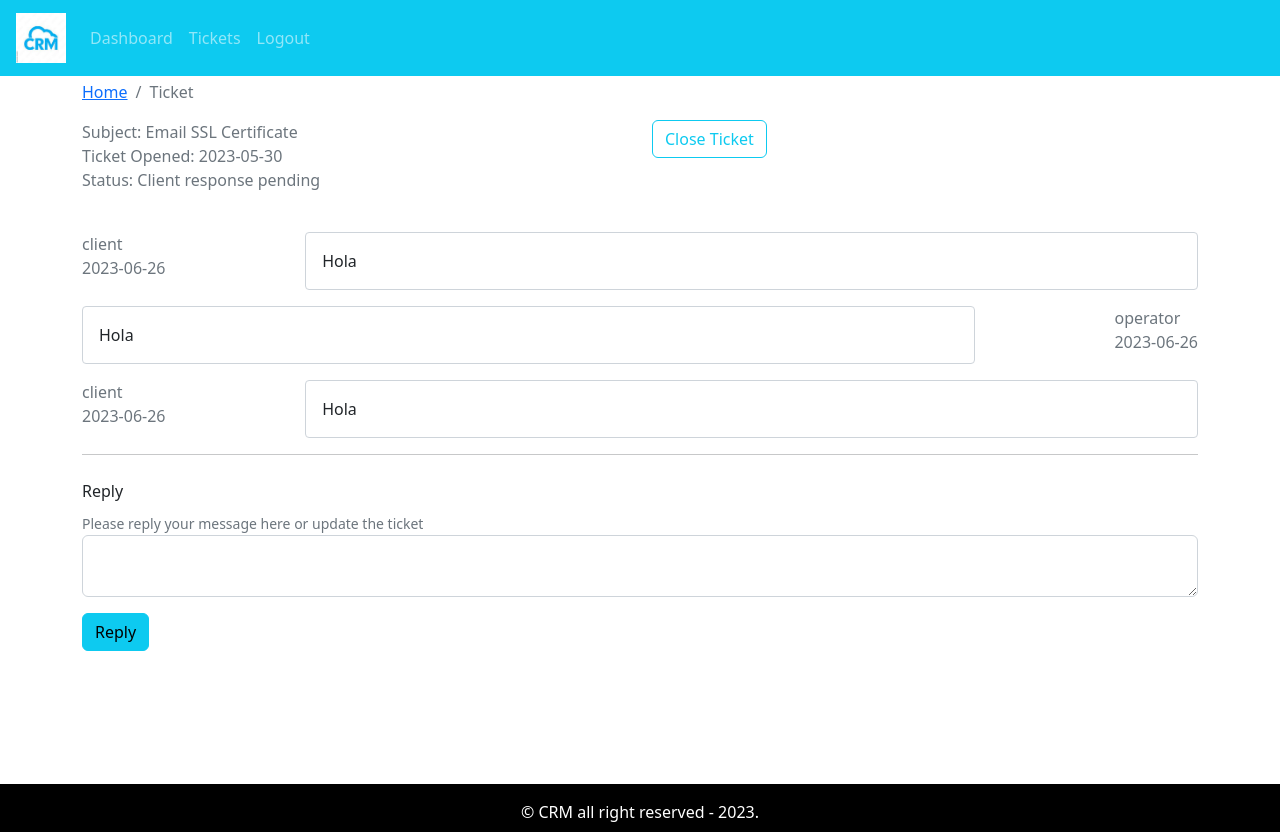
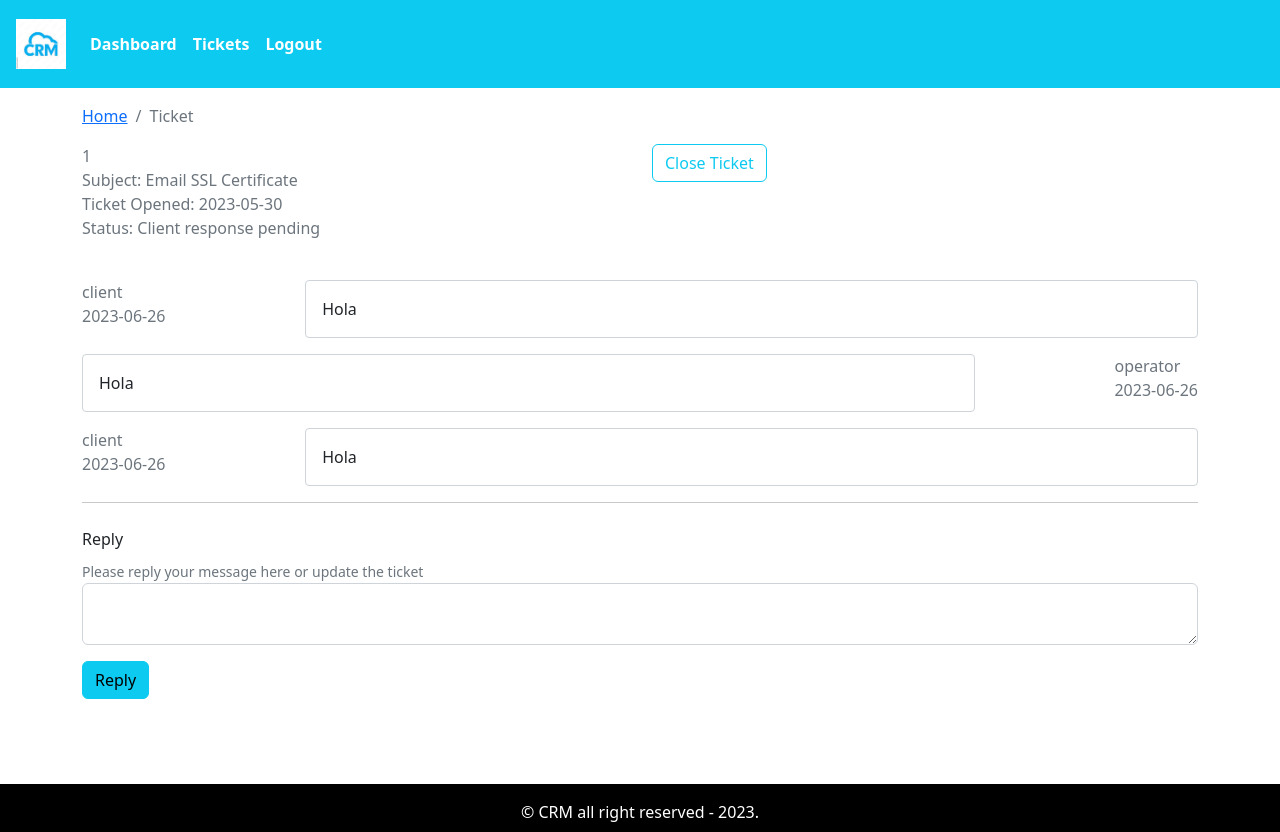
Before and after one commit to shahnawaz52/crm-frontend, a React (Create React App) app: page /ticket/1 in a window 1280 px wide. Built offline with nearby package versions, Linux system fonts and the light colour scheme.

Commit message:
Added router to pages

```diff
--- a/package.json
+++ b/package.json
@@ -11,6 +11,8 @@
     "react": "^18.2.0",
     "react-bootstrap": "^2.7.4",
     "react-dom": "^18.2.0",
+    "react-router-bootstrap": "^0.26.2",
+    "react-router-dom": "^6.14.0",
     "react-scripts": "5.0.1",
     "web-vitals": "^2.1.4"
   },
--- a/src/App.css
+++ b/src/App.css
@@ -11,6 +11,30 @@ header {
     grid-area: header;
 }
 
+.nav ul {
+    list-style-type: none;
+    margin: 0;
+    padding: 0;
+}
+
+.nav li {
+    display: inline-block;
+    padding-top: 24px;
+    padding-bottom: 24px;
+  }
+
+.nav a {
+text-decoration: none;
+color: white;
+font-weight: bold;
+padding: 24px 32px;
+}
+
+nav a:hover {
+    background: #08a6c9;
+    color: white;
+  }
+
 main {
     grid-area: main;
     min-height: 88vh;
--- a/src/App.js
+++ b/src/App.js
@@ -1,22 +1,36 @@
 import './App.css';
-import DefaultLayout from './layout/DefaultLayout';
-
+import { BrowserRouter as Router, Routes, Route } from "react-router-dom"
 import EntryPage from './pages/entry/EntryPage';
 import Dashboard from './pages/dashboard/Dashboard';
 import AddTicket from './pages/newticket/AddTicket';
 import TicketListPage from './pages/TicketList/TicketListPage';
 import Ticket from './pages/TicketList/ticket/Ticket';
+import PrivateRoute from './components/PrivateRoute/PrivateRoute';
 
 function App() {
   return (
     <div className="App">
-      {/* <EntryPage /> */}
-      <DefaultLayout>
-          {/* <Dashboard /> */}
-          {/* <AddTicket /> */}
-          {/* <TicketListPage /> */}
-          <Ticket />
-        </DefaultLayout>
+      <Router>
+        <Routes>
+          <Route path="/" element={<EntryPage />} />
+
+          {/* <Route path="/" element={<DefaultLayout />}>
+            <Route path="/dashboard" element={<Dashboard />} />
+            <Route path="/add-ticket" element={<AddTicket />} />
+            <Route path="/tickets" element={<TicketListPage />} />
+            <Route path="/ticket/:tid" element={<Ticket />} />
+          </Route> */}
+
+        </Routes>
+        {/* <DefaultLayout>
+          <Routes> */}
+            <PrivateRoute path="/dashboard" element={<Dashboard />} />
+            <PrivateRoute path="/add-ticket" element={<AddTicket />} />
+            <PrivateRoute path="/tickets" element={<TicketListPage />} />
+            <PrivateRoute path="/ticket/:tId" element={<Ticket />} />
+          {/* </Routes>
+        </DefaultLayout> */}
+      </Router>
     </div>
   );
 }
--- a/src/components/BreadCrumb/BreadCrumb.js
+++ b/src/components/BreadCrumb/BreadCrumb.js
@@ -2,7 +2,7 @@ import Breadcrumb from 'react-bootstrap/Breadcrumb';
 
 const BreadCrumb = ({ page }) => {
     return (
-        <Breadcrumb>
+        <Breadcrumb className='mt-4'>
             <Breadcrumb.Item href="/">Home</Breadcrumb.Item>
 
             <Breadcrumb.Item active>{page}</Breadcrumb.Item>
--- a/src/components/PasswordReset/PasswordReset.js
+++ b/src/components/PasswordReset/PasswordReset.js
@@ -1,7 +1,7 @@
 import { Container, Row, Col, Form, Button } from "react-bootstrap";
 import PropTypes from 'prop-types';
 
-const PasswordReset = ({handleOnChange, handleOnResetSubmit, handleFormSwitch, email}) => {
+const PasswordReset = ({ handleOnChange, handleOnResetSubmit, handleFormSwitch, email }) => {
 
     return (
         // <div className="jumbotron container-fluid container">
--- /dev/null
+++ b/src/components/PrivateRoute/PrivateRoute.js
@@ -0,0 +1,20 @@
+import React, { Children } from 'react'
+import { Route, Routes, Navigate } from "react-router-dom";
+import DefaultLayout from '../../layout/DefaultLayout';
+import Dashboard from '../../pages/dashboard/Dashboard';
+
+const isAuth = true;
+const PrivateRoute = ({ element: children, ...rest }) => {
+    console.log({ ...rest })
+    console.log(children)
+    return (
+        <Routes>
+            <Route
+                {...rest}
+                element={isAuth ? <DefaultLayout>{children}</DefaultLayout> : (<Navigate to="/" />)}
+            />
+        </Routes>
+    )
+}
+
+export default PrivateRoute;
--- a/src/components/TicketTable/TicketTable.js
+++ b/src/components/TicketTable/TicketTable.js
@@ -1,5 +1,6 @@
 import { Table } from "react-bootstrap";
 import PropTypes from 'prop-types';
+import { Link } from "react-router-dom";
 
 const TicketTable = ({tickets}) => {
     if(!tickets.length) return;
@@ -18,7 +19,11 @@ const TicketTable = ({tickets}) => {
                     {tickets.length ? tickets.map((row) => (
                         <tr key={row.id}>
                             <td>{row.id}</td>
-                            <td>{row.subject}</td>
+                            <td>
+                            <Link to={`/ticket/${row.id}`}>
+                                {row.subject}
+                            </Link>
+                            </td>
                             <td>{row.status}</td>
                             <td>{row.addedAt}</td>
                         </tr>
--- a/src/layout/partials/Header.js
+++ b/src/layout/partials/Header.js
@@ -1,7 +1,14 @@
 import {Navbar , Nav} from 'react-bootstrap';
 import logo from '../../assets/image/logo.jpg';
+import { useNavigate } from "react-router-dom";
+import { LinkContainer } from "react-router-bootstrap";
 
 const Header = () => {
+    const navigate = useNavigate();
+
+    const logMeOut = () => {
+        navigate("/");
+    }
     return (
         <Navbar collapseOnSelect bg="info" variant="dark" expand="md" className='w-100'>
             <Navbar.Brand className='mx-3'>
@@ -9,10 +16,14 @@ const Header = () => {
             </Navbar.Brand>
             <Navbar.Toggle aria-controls='basic-navbar-nav' />
             <Navbar.Collapse id="basic-navbar-nav">
-                <Nav className="ml-auto">
-                    <Nav.Link href="/dashboard">Dashboard</Nav.Link>
-                    <Nav.Link href="/dashboard">Tickets</Nav.Link>
-                    <Nav.Link href="/dashboard">Logout</Nav.Link>
+                <Nav className="ml-auto nav">
+                    <LinkContainer to="/dashboard">
+                        <Nav.Link href="/dashboard">Dashboard</Nav.Link>
+                    </LinkContainer>
+                    <LinkContainer to="/tickets">
+                        <Nav.Link href="/dashboard">Tickets</Nav.Link>
+                    </LinkContainer>
+                    <Nav.Link onClick={logMeOut}>Logout</Nav.Link>
                 </Nav>
             </Navbar.Collapse>
         </Navbar>
--- a/src/pages/TicketList/TicketListPage.js
+++ b/src/pages/TicketList/TicketListPage.js
@@ -4,6 +4,7 @@ import SearchFrom from '../../components/SearchForm/SearchFrom'
 import BreadCrumb from '../../components/BreadCrumb/BreadCrumb'
 import TicketTable from '../../components/TicketTable/TicketTable'
 import tickets from '../../assets/data/dummytickets.json'
+import { Link } from "react-router-dom";
 
 const TicketListPage = () => {
 
@@ -36,7 +37,9 @@ const TicketListPage = () => {
         </Row>
         <Row className='mt-4'>
             <Col>
+            <Link to="/add-ticket">
                 <Button variant='info'>Add New Ticket</Button>
+            </Link>
             </Col>
             <Col className='text-right'>
                 <SearchFrom handleOnChange={handleOnChange} searchString={searchString} />
--- a/src/pages/TicketList/ticket/Ticket.js
+++ b/src/pages/TicketList/ticket/Ticket.js
@@ -1,12 +1,24 @@
-import React from 'react'
+import React, { useEffect, useState } from 'react'
 import { Button, Col, Container, Row } from 'react-bootstrap'
 import BreadCrumb from '../../../components/BreadCrumb/BreadCrumb'
 import tickets from '../../../assets/data/dummytickets.json'
 import MessageHistory from '../../../components/MessageHistory/MessageHistory';
 import UpdateTicket from '../../../components/UpdateTicket/UpdateTicket';
+import { useParams } from 'react-router-dom';
 
-const ticket = tickets[0];
 const Ticket = () => {
+
+    const { tId } = useParams();
+    const [ticket, setTicket] = useState("");
+
+    useEffect(() => {
+        for(let i=0;i<tickets.length;i++) {
+            if(tickets[i].id == tId) {
+                setTicket(tickets[i])
+            }
+        }
+    }, [tId])
+
     return (
         <Container>
             <Row>
@@ -16,6 +28,7 @@ const Ticket = () => {
             </Row>
             <Row>
                 <Col className='text-weight-bolder text-secondary'>
+                    {tId}
                     <div className='subject'>Subject: {ticket.subject}</div>
                     <div className='date'>Ticket Opened: {ticket.addedAt}</div>
                     <div className='status'>Status: {ticket.status}</div>
@@ -26,7 +39,7 @@ const Ticket = () => {
             </Row>
             <Row className="mt-4">
                 <Col>
-                <MessageHistory message={ticket.history}/>
+                    {ticket.history && <MessageHistory message={ticket.history} />}
                 </Col>
             </Row>
             <hr />
--- a/src/pages/dashboard/Dashboard.js
+++ b/src/pages/dashboard/Dashboard.js
@@ -2,8 +2,10 @@ import { Container, Row, Col, Button, Breadcrumb } from "react-bootstrap";
 import TicketTable from "../../components/TicketTable/TicketTable";
 import tickets from '../../assets/data/dummytickets.json';
 import BreadCrumb from "../../components/BreadCrumb/BreadCrumb";
+import { Link } from "react-router-dom";
 
 const Dashboard = () => {
+
     return (
         <Container>
             <Row>
@@ -13,9 +15,11 @@ const Dashboard = () => {
             </Row>
             <Row>
                 <Col className="text-center mt-5 mb-2">
-                    <Button variant="info" style={{'fontSize': '2rem', 'padding': '10px 30px'}}>
-                        Add New Ticket
-                    </Button>
+                    <Link to="/add-ticket">
+                        <Button variant="info" style={{'fontSize': '2rem', 'padding': '10px 30px'}}>
+                            Add New Ticket
+                        </Button>
+                    </Link>
                 </Col>
             </Row>
             <Row>
```
Also changed, not shown: 1 other file (tests, documents, lock files or other folders). Lines whose indentation alone changed are shown as unchanged.
